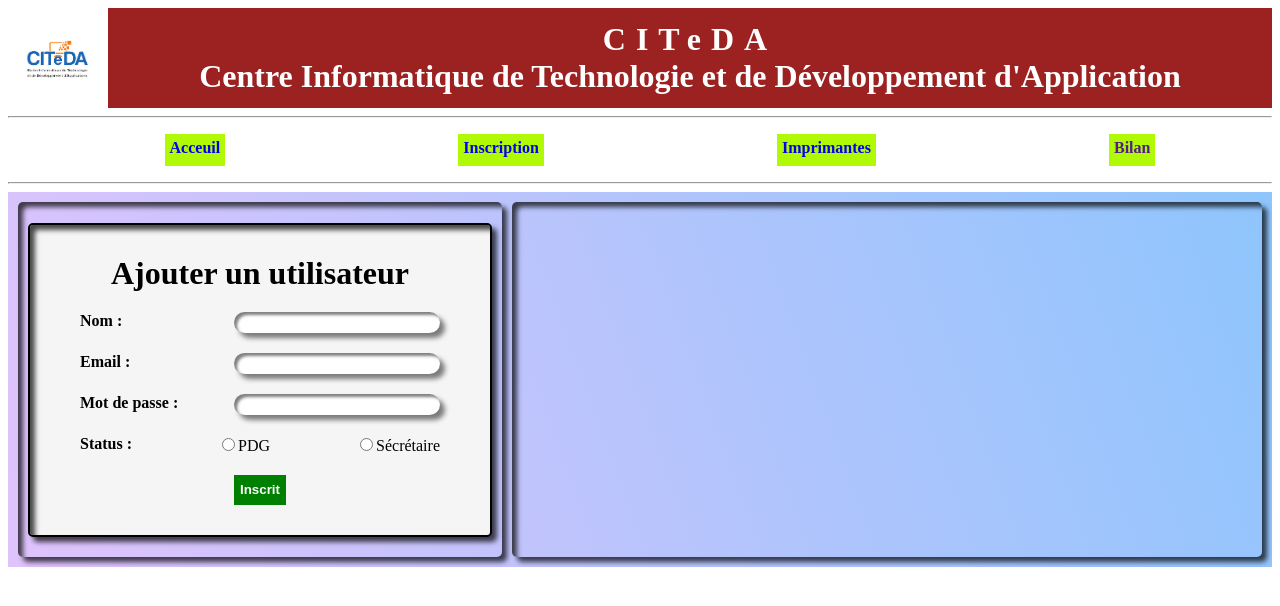
After one commit to 5amir/citeda, a PHP site: page /inscription.php in a window 1280 px wide. The commit adds this page. Shown: the top 606 px of the page. Run offline with PHP 8.4, Linux system fonts and the light colour scheme; the visitor is signed in with stand-in values (Sample User, id 1); data that the repository does not hold is empty.

Commit message:
Add files via upload

```diff
--- a/header.css
+++ b/header.css
@@ -3,7 +3,6 @@ header{
 }
 .haut{
     display: flex;
-    justify-content: space-between;
     background-color: rgb(156, 33, 33);
     color: white;
 }
--- a/header.php
+++ b/header.php
@@ -1,32 +1,22 @@
 <header>
         <div class="haut">
             <img src="logo.jpg" width="100" height="100" alt="">
-<<<<<<< HEAD
-            <h1 style="letter-spacing: 6px;">CITeDA</h1>
+            <h1  style="text-align:center;">
+                <span style="letter-spacing:10px;">CITeDA</span><br>
+                <span>Centre Informatique de Technologie et de Développement d'Application</span>
+            </h1>
+
         </div>
         <hr>
         <?php
-=======
-            <h1 style="letter-spacing: 6px;">CITeda</h1>
-        </div>
-        <hr>
-        <?php
-        session_start();
->>>>>>> 0b79c80bc5dda037b66893f2b6cb1a172a370b3d
        $profil = $_SESSION['profil'];
 if ($profil=="PDG") {
     ?>
     <div class="navv">
             <ul>
-<<<<<<< HEAD
                 <li><a href="acceuil.php">Acceuil</a></li>
-                <li><a href="">Inscription</a></li>
+                <li><a href="inscription.php">Inscription</a></li>
                 <li><a href="imprimante.php">Imprimantes</a></li>
-=======
-                <li><a href="">Acceuil</a></li>
-                <li><a href="">Inscription</a></li>
-                <li><a href="">Imprimantes</a></li>
->>>>>>> 0b79c80bc5dda037b66893f2b6cb1a172a370b3d
                 <li><a href="">Bilan</a></li>
             </ul>
             <hr>
--- /dev/null
+++ b/inscription.css
@@ -0,0 +1,103 @@
+.plage{
+    display: flex;
+    gap: 10px;
+    background:linear-gradient(250deg, #8EC5FC 0%, #E0C3FC 100%);
+    padding: 10px;
+    margin-bottom: 100px;
+}
+.gauche{
+    flex: 3;
+    padding:10px;
+    display: flex;
+    flex-direction:column;
+    gap:50px;
+    justify-content: center;
+    align-items: center;
+    border-radius: 5px;
+    box-shadow: inset 5px 5px 5px rgba(0, 0, 0, 0.7), 5px 5px 5px rgba(0, 0, 0, 0.7);
+}
+
+.formulaire {
+    width: 400px;
+    background-color: whitesmoke;
+    border: 2px solid black;
+    border-radius: 5px;
+    padding: 30px;
+    box-shadow: inset 5px 5px 5px rgba(0, 0, 0, 0.7), 5px 5px 5px rgba(0, 0, 0, 0.7);
+}
+
+label {
+    font-weight: bold;
+}
+
+
+
+.inp {
+    width: 200px;
+    margin-left: 20px;
+    border:none;
+    outline:none;
+    border-radius:20px;
+    text-align:center;
+    padding:3px;
+    box-shadow: inset 3px 3px 3px rgba(0, 0, 0, 0.5), 5px 5px 5px rgba(0, 0, 0, 0.5);
+}
+
+.ligne {
+    margin: 20px;
+    display: flex;
+    justify-content: space-between;
+}
+
+.bas {
+    margin: 20px;
+}
+
+.btn {
+    margin-top: 20px;
+    display: flex;
+    justify-content:center;
+}
+button{
+    height: 30px;
+    background-color: green;
+    color:white;
+    font-weight: bold;
+    cursor: pointer;
+    border:none;
+}
+
+.droite{
+    flex: 9;
+    padding:10px;
+    display: flex;
+    flex-direction:column;
+    gap:10px;
+    border-radius: 5px;
+    box-shadow: inset 5px 5px 5px rgba(0, 0, 0, 0.7), 5px 5px 5px rgba(0, 0, 0, 0.7);
+    height: 335px;
+    overflow-y: scroll;
+}
+
+.lab{
+    border-right:2px solid black;
+    border-bottom:2px solid black;
+    padding:0 20px;
+}
+.corp{
+    display: flex;
+    justify-content: space-around;
+    gap:30px;
+}
+
+.formu{
+    margin: 20px 0;
+}
+
+.bas-btn-sup{
+    margin:0;
+    border:none;
+    background-color: red;
+    color:white;
+    cursor:pointer;
+}
--- /dev/null
+++ b/inscription.php
@@ -0,0 +1,141 @@
+<!DOCTYPE html>
+<html lang="en">
+<head>
+    <meta charset="UTF-8">
+    <link rel="shortcut icon" href="logo.jpg">
+    <meta name="viewport" content="width=device-width, initial-scale=1.0">
+    <link rel="stylesheet" type="text/css" href="header.css">
+    <link rel="stylesheet" type="text/css" href="inscription.css">
+    <title>Imprimantes</title>
+</head>
+<body>
+<?php
+session_start();
+// Vérifier si l'utilisateur est connecté
+if (!isset($_SESSION['id'])) {
+    header("Location: index.php");
+    exit();
+}
+
+if ($_SESSION['profil']!='PDG') {
+    header("Location: acceuil.php");
+    exit();
+}
+
+try
+{
+$bdd = new PDO('mysql:host=localhost;dbname=citeda', 'root', '');
+
+}
+catch (Exception $e)
+{
+die('Erreur : ' . $e->getMessage());
+}
+
+ include"header.php";
+
+
+?>
+<?php
+        if (isset($_GET['ajout']) && $_GET['ajout']=="yes") {
+            ?>
+
+            <div style="background:whitesmoke;margin:15px; padding:15px; text-align:center;">
+                <h3 style="color:green;">Inscription effectué avec succès</h3>
+            </div>
+
+            <?php
+        }elseif(isset($_GET['ajout']) && $_GET['ajout']=="no")
+        {
+            ?>
+
+            <div style="background:whitesmoke;margin:15px; padding:15px;text-align:center;">
+                <h3 style="color:red;">Une erreur est survenu</h3>
+            </div>
+
+            <?php
+        }
+        ?>
+<div class="plage">
+    <div class="gauche">
+    <div>
+     <form method="post" action="traitins.php">
+
+        <div class="formulaire">
+            <div>
+            <center class="titre">
+                <h1>Ajouter un utilisateur </h1>
+            </center>
+                <div class="ligne">
+                    <label>Nom : </label>
+                    <input type="text" name="nom" class="inp" required>
+                </div>
+                <div class="ligne">
+                    <label>Email :</label>
+                    <input type="email" name="email" class="inp" required>
+                </div>
+                <div class="ligne">
+                    <label>Mot de passe :</label>
+                    <input type="password" name="password" class="inp" required>
+                </div>
+                <div class="ligne">
+                    <label>Status : </label>
+                    <div>
+                        <input type="radio" name="profil" value="PDG" id=""><span>PDG</span>
+                    </div>
+                    <div>
+                        <input type="radio" name="profil" value="Sécrétaire" id=""><span>Sécrétaire</span>
+                    </div>
+                </div>
+
+
+                <div class="btn">
+                    <button class="btn2" name="inscrit">Inscrit</button>
+                </div>
+            </div>
+        </div>
+    </form>
+    </div>
+    </div>
+    <div class="droite">
+    <?php
+        if(isset($_GET['supp']) && $_GET['supp']=="yes")
+        {
+            ?>
+
+            <div style="background:whitesmoke;margin:15px; padding:15px;text-align:center;">
+                <h3 style="color:red;">Suppression réussir</h3>
+            </div>
+
+            <?php
+        }
+        ?>
+        <div>
+
+        </div>
+        <?php
+            $req = $bdd->prepare('SELECT * FROM users');
+            $req->execute();
+            while ($user = $req->fetch()){
+                ?>
+                  <div class="formu">
+                    <div class="corp">
+                     <div class="lab"><?php echo $user['nom']?></div>
+                     <div class="lab"><?php echo $user['email']?></div>
+                     <div class="lab"><?php echo $user['profil']?></div>
+                       <a href="traitins.php?iduser=<?php echo $user['iduser']?>&sup=supprimer"><input type="submit" name="sup" value="supprimer" class="bas-btn-sup" style="width:80px;height: 25px;"></a>
+                    </div>
+                  </div>
+
+                <?php
+            }
+
+        ?>
+
+
+    </div>
+</div>
+
+
+</body>
+</html>
```
Also changed, not shown: acceuil.php (+0 -153 lines), auth.php (+4 -5 lines), index.php (+10 -23 lines), traitins.php (added, +48 -0 lines), logo.jpg.
